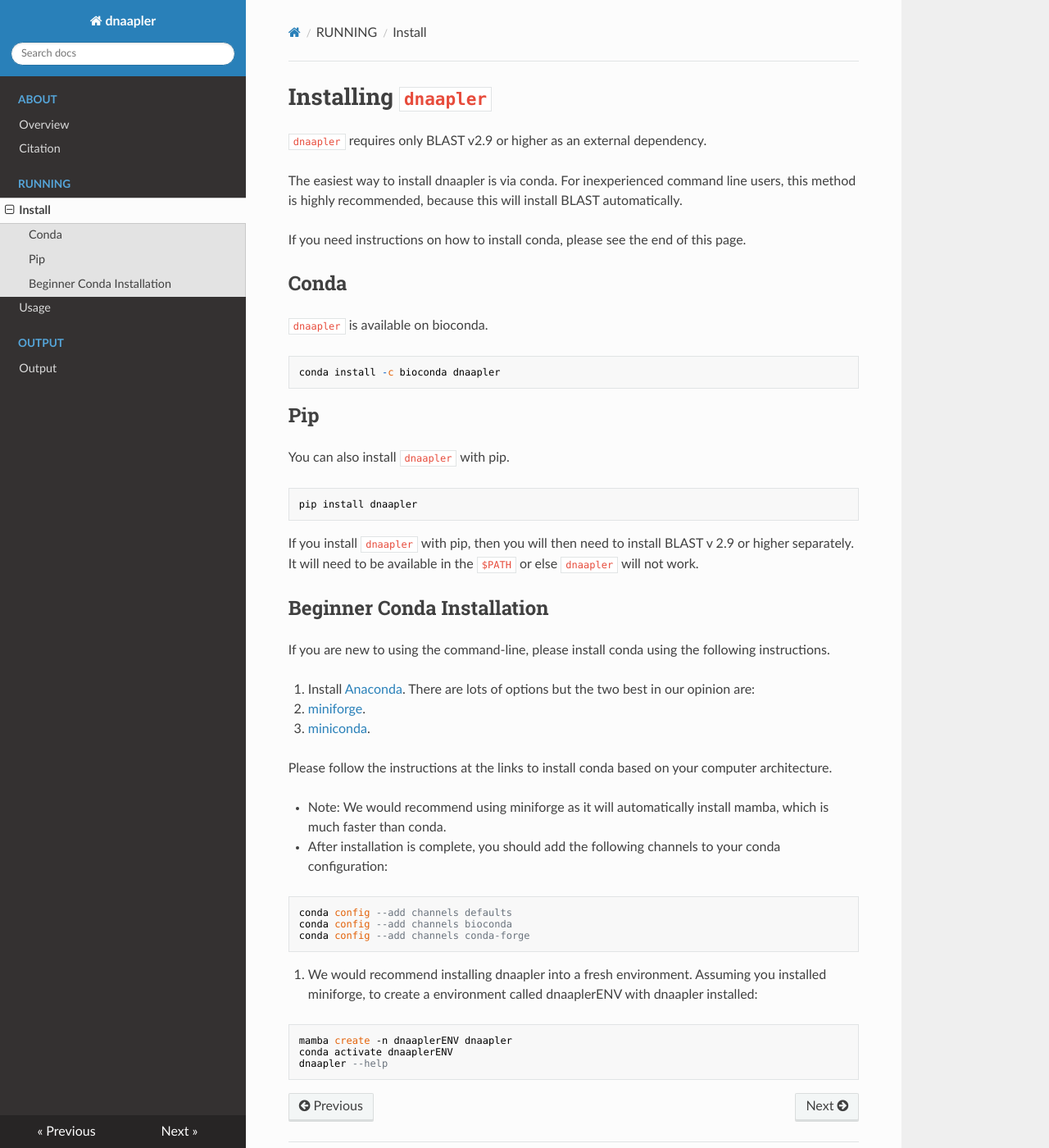
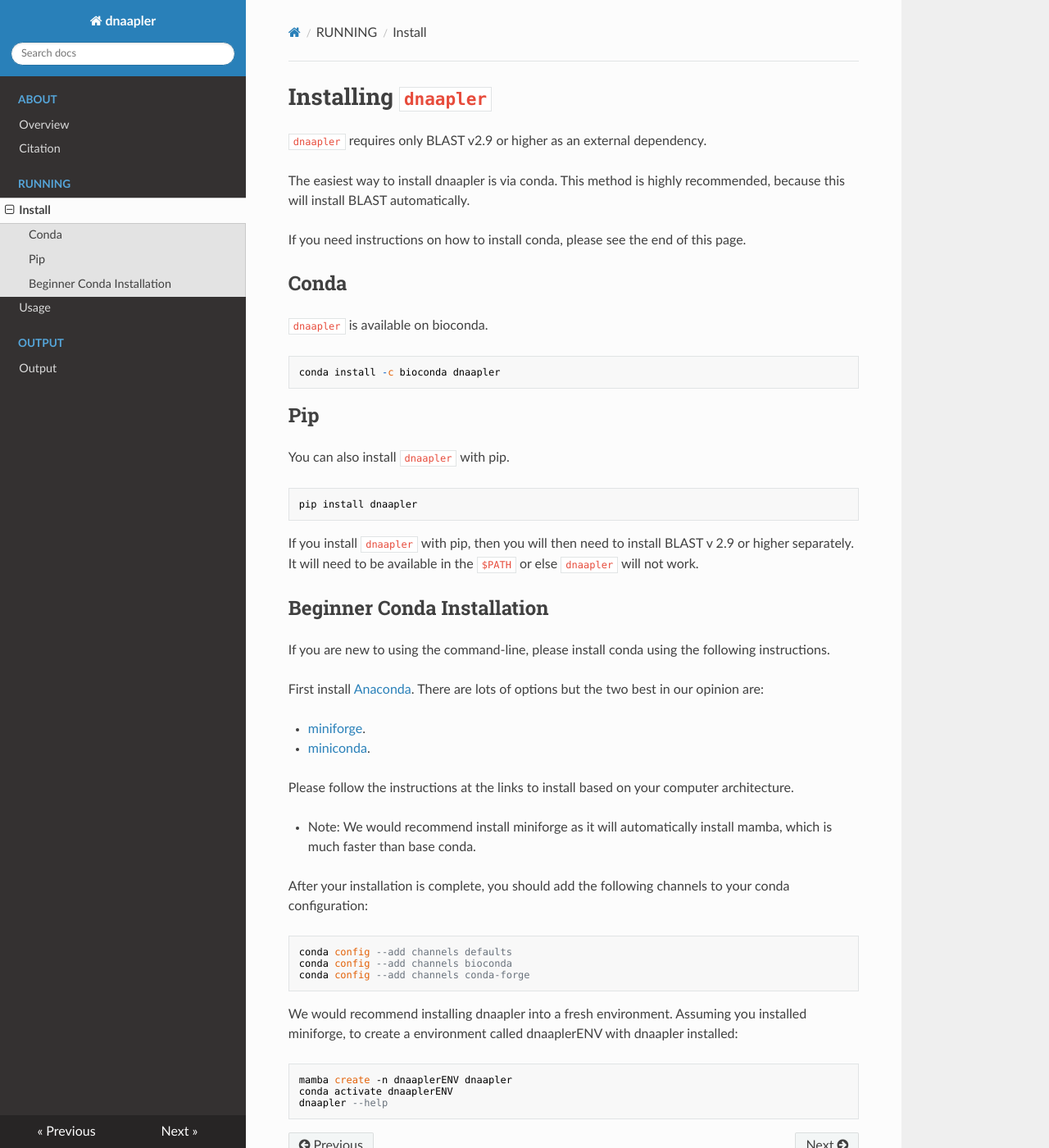
Before and after one commit to gbouras13/dnaapler, an MkDocs documentation site: the page built from docs/install.md, in a window 1280 px wide and 1400 px high. Shown: the whole window at 82% size. Built offline with MkDocs 1.6.1, drawn with Linux system fonts in a browser that asks for light colours; nearby versions of some CDN libraries.

````diff
--- a/docs/install.md
+++ b/docs/install.md
@@ -2,7 +2,7 @@
 
 `dnaapler` requires only BLAST v2.9 or higher as an external dependency.
 
-The easiest way to install dnaapler is via conda. For inexperienced command line users, this method is highly recommended, because this will install BLAST automatically.
+The easiest way to install dnaapler is via conda. This method is highly recommended, because this will install BLAST automatically.
 
 If you need instructions on how to install conda, please see the end of this page.
 
@@ -31,15 +31,16 @@ Beginner Conda Installation
 
 If you are new to using the command-line, please install conda using the following instructions.
 
-1. Install [Anaconda](https://www.anaconda.com/products/distribution). There are lots of options but the two best in our opinion are:
+First install [Anaconda](https://www.anaconda.com/products/distribution). There are lots of options but the two best in our opinion are:
+
    * [miniforge](https://github.com/conda-forge/miniforge).
    * [miniconda](https://docs.conda.io/en/latest/miniconda.html).
 
-Please follow the instructions at the links to install conda based on your computer architecture.
+Please follow the instructions at the links to install based on your computer architecture.
 
-* Note: We would recommend using miniforge as it will automatically install mamba, which is much faster than conda.
+* Note: We would recommend install miniforge as it will automatically install mamba, which is much faster than base conda.
 
-2. After installation is complete, you should add the following channels to your conda configuration:
+After your installation is complete, you should add the following channels to your conda configuration:
 
 ```
 conda config --add channels defaults
````
Also changed, not shown: other parts of docs/install.md (+1 -1 lines), README.md (+0 -1 lines), docs/citation.md (+11 -1 lines), 1 other file.
